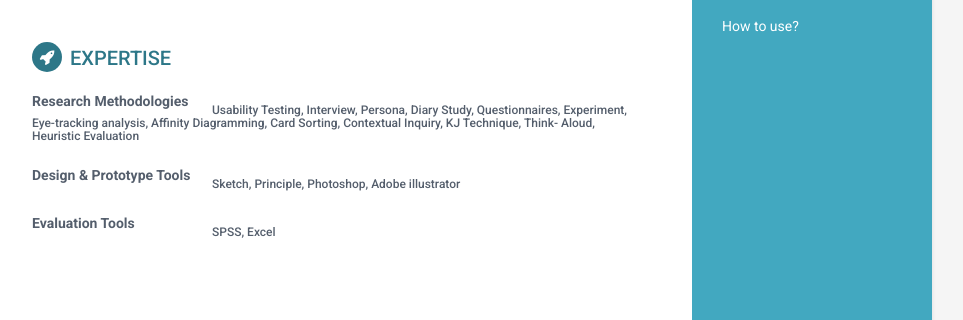
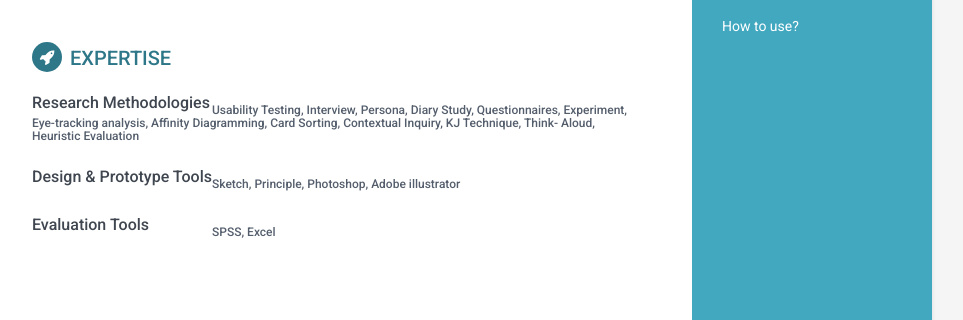
Before and after one commit to hsiangchunwang/hsiangchunwang.github.io, a Jekyll site: the page built from index.html, in a window 1280 px wide. Shown: the part 1335-1655 px from the top of the page, without its empty margins (188-1151 px from the left). Built offline with Jekyll 4.4.1, drawn with Linux system fonts in a browser that asks for light colours.

Commit message:
Update styles.css

```diff
--- a/assets/css/styles.css
+++ b/assets/css/styles.css
@@ -233,9 +233,11 @@ p {
 }
 
 .skillset .level-title {
-  font-size: 14px;
+  color: #3F4650;
+  font-size: 16px;
   margin-top: 0;
   margin-bottom: 0;
+  font-weight: 500;
 }
 h4.skillcontent {
   font-size: 12px;
```
